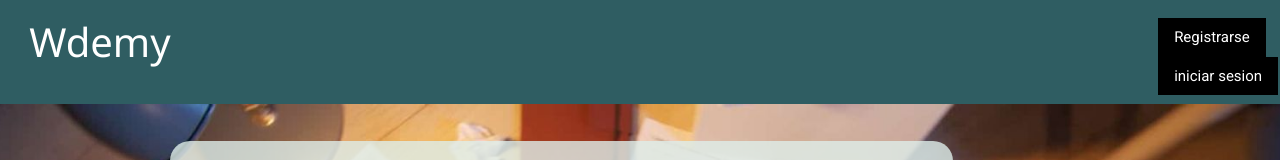
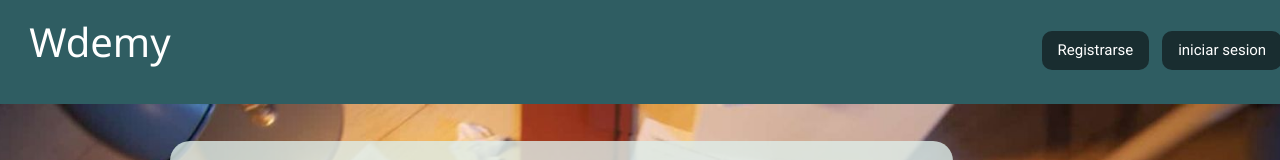
Before and after one commit to javierFili/WebdemyIngSof, a React app: page / in a window 1280 px wide. Shown: the top 160 px of the page. Built offline with nearby package versions, Linux system fonts and the light colour scheme; no server answers.

Commit message:
Los botones de app bar ya estan estilizados, su color les dejo a su criterio, faltaria las validaciones y/o activacion de las alertas de registro, que debido a un problema familar las are pasado medio dia.!

```diff
--- a/app/components/Registro/Registro.css
+++ b/app/components/Registro/Registro.css
@@ -96,7 +96,6 @@
 }
 
 #logoContras{
-
     margin-bottom: 10%;
     margin-left: 3%;
     width: 10%;
@@ -137,7 +136,6 @@
 #form{
     margin-left: 20%;
     Width:761px;
-
     margin-bottom: 6%;
 }
 
--- a/app/components/Registro/Registro.jsx
+++ b/app/components/Registro/Registro.jsx
@@ -77,7 +77,7 @@ class Registro extends Component{
                 <title>Document</title>
             </head>
             <body>
-                <form id='form' action="/action_page.php" className="w3-container w3-card-4 w3-light-grey">
+                <div id='form'  className="w3-container w3-card-4 w3-light-grey">
                 <h1 id='TituloPrin' className="w3-center">Registrate en Wdemy</h1>
                 <div className="w3-row w3-section">
 
@@ -111,16 +111,10 @@ class Registro extends Component{
                         </div>
 
                     </div>
-
-
                     <div id='campCorr' class="w3-row w3-section">
-
                         <i id='logoCorreo' class="w3-xxlarge fa fa-envelope-o"></i>
-
                         <div class="w3-rest">
-
-                        <input id='campoCorreo'  class="w3-input w3-border" name="email" type="text" placeholder="correo" />
-
+                            <input id='campoCorreo'  class="w3-input w3-border" name="email" type="text" placeholder="correo" />
                         </div>
 
                         <div className='alersCorreo'>
@@ -131,9 +125,6 @@ class Registro extends Component{
                             {this.state.minimoCaraCorreo?     <p>El correo que ingrese debe contener más de 5 caracteres</p>  : null }
                             {this.state.cadVacioCorreo?       <p>El campo correo no debe estar vacio</p>                      : null }
                             {this.state.cadVaciasCorreo?      <p>El correo no debe contener cadenas de caracteres vacias</p>  : null }
-
-
-
                         </div>
 
                     </div>
@@ -162,7 +153,7 @@ class Registro extends Component{
                 </div>
                 <div>
 
-                    <button className="w3-btn " id='botonRegis' onSubmit={this.validarNombre}>
+                    <button className="w3-btn " id='botonRegis' onClick={this.validarNombre}>
                          Registrarse
                     </button>
 
@@ -175,8 +166,7 @@ class Registro extends Component{
 
                 </div>
 
-                </form>
-                <button className="w3-btn " onClick={this.validarNombre}>nose1</button>
+                </div>
                 </body>
             </html>
 
--- a/app/components/appBarComponents/AppBar.jsx
+++ b/app/components/appBarComponents/AppBar.jsx
@@ -51,17 +51,20 @@ class AppBar extends Component {
         return (
             <div>
                 <div className="appBar">
+
                     <div className="appBarIzq">
                         <Menu />
                     </div>
+
                     <div className="appBarDere">
+
                        { this.showButtonRegister? null :
-                        <button className="w3-button w3-black" onClick={this.openPagRegister}>
+                        <button id="ButtonRegister" className="w3-button" onClick={this.openPagRegister}>
                             Registrarse
                         </button>
                         }
                         {this.showButtonLogin? null:
-                        <button className="w3-button w3-black" onClick={this.openPagLogin}>
+                        <button id="ButtonLogin" className="w3-button " onClick={this.openPagLogin}>
                              iniciar sesion
                         </button>
 
--- a/app/index.css
+++ b/app/index.css
@@ -56,11 +56,25 @@ body{
 
 /* estan correctamente acomadados.*/
 .appBarDere{
-  margin-top: 2%;
-  margin-left: 90%;
-  display: inline-block;
+  margin-left: 80%;
+  display:flex;
 }
 
+#ButtonRegister{
+  margin-top: 15%;
+  margin-left:  5%;
+  border-radius: 10px;
+  background-color: #192d30;
+  color: #FFFFFF;
+}
+
+#ButtonLogin{
+  margin-top: 15%;
+  margin-left:  5%;
+  border-radius: 10px;
+  background-color: #192d30;
+  color: #FFFFFF;
+}
 
 /*La parte del body, fondo
   carrusel,descripcion, filtro.
```
Also changed, not shown: public/bundle.js.
